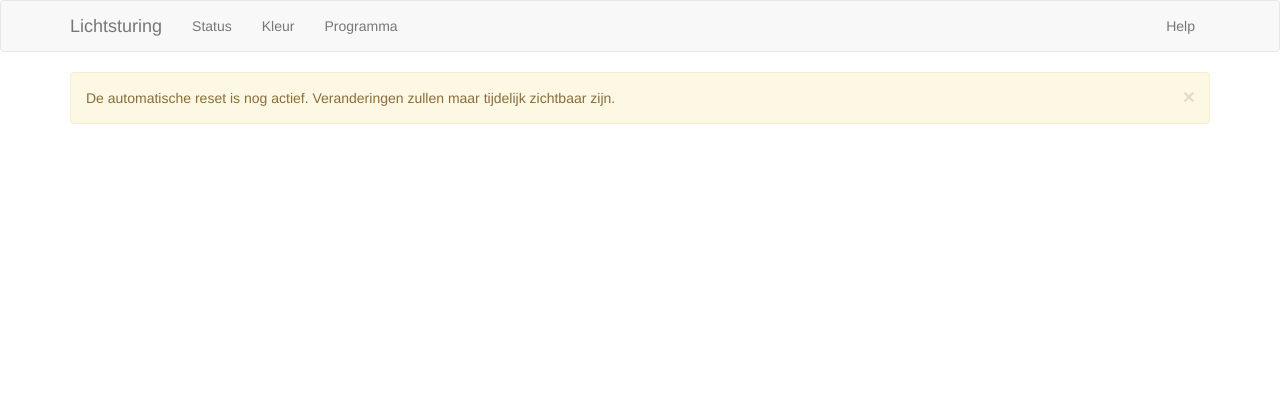
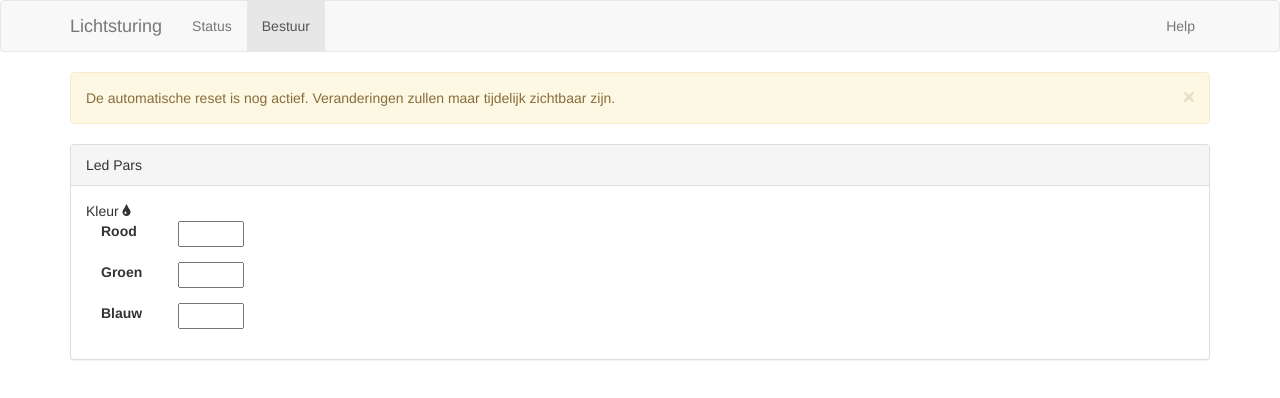
Before and after one commit to bandb42/olaApp-sjatoo, a plain HTML site: page index.html at #/control in a window 1280 px wide. Drawn offline with Linux system fonts and the light colour scheme; no server answers.

Commit message:
add control tab

```diff
--- a/index.html
+++ b/index.html
@@ -53,8 +53,7 @@
 			<div class="collapse navbar-collapse">
 				<ul class="nav navbar-nav">
 					<li ng-class="{ active: isActive('/status')}"><a href="#/status">Status</a></li>
-					<li ng-class="{ active: isActive('/color')}"><a href="#/color">Kleur</a></li>
-					<li ng-class="{ active: isActive('/program')}"><a href="#/program">Programma</a></li>
+					<li ng-class="{ active: isActive('/control')}"><a href="#/control">Bestuur</a></li>
 				</ul>
 				<ul class="nav navbar-nav navbar-right">
 					<li ng-class="{ active: isActive('/help')}"><a href="#/help">Help</a></li>
--- a/js/app.js
+++ b/js/app.js
@@ -10,5 +10,6 @@ angular.module('olaApp', [
   'olaApp.controllers'
 ]).
 config(['$routeProvider', function($routeProvider) {
-  $routeProvider.when('/status', {templateUrl: 'partials/status.html', controller: 'StatusCtrl'});
+  $routeProvider.when('/status', {templateUrl: 'partials/status.html', controller: 'StatusCtrl'})
+  $routeProvider.when('/control', {templateUrl: 'partials/control.html', controller: 'ControlCtrl'});
 }]);
--- a/js/controllers.js
+++ b/js/controllers.js
@@ -62,6 +62,8 @@ olaCtrls.controller('NavbarCtrl', ['$scope', '$location', function($scope, $loca
 		return viewLocation === $location.path();
 	}
 }]);
+
+olaCtrls.controller('ControlCtrl', ['$scope', '$http', function($scope, $http) {}]);
 
 function shutterName($value) {
 	// from low to high, return when found
--- /dev/null
+++ b/partials/control.html
@@ -0,0 +1,5 @@
+<div class="Page Header">
+
+</div>
+<div ng-include src="'partials/control/led.html'" ></div>
+<div ng-include src="'partials/control/scanner.html'" ></div>
--- /dev/null
+++ b/partials/control/led.html
@@ -0,0 +1,21 @@
+<div class="panel panel-default">
+	<div class="panel-heading">Led Pars</div>
+	<div class="panel-body">
+		<form class="fform-inline">
+
+			Kleur <i class="fa fa-tint"></i>
+			<div class="form-group">
+				<label for="red" class="col-sm-1 control-label">Rood</label>
+				<input name="red" type="number" min="0" max="255" step="1" />
+			</div>
+			<div class="form-group">
+				<label for="green" class="col-sm-1 control-label">Groen</label>
+				<input name="green" type="number" min="0" max="255" step="1" />
+			</div>
+			<div class="form-group">
+				<label for="blue" class="col-sm-1 control-label">Blauw</label>
+				<input name="blue" type="number" min="0" max="255" step="1" />
+			</div>
+		</form>
+	</div>
+</div>
```
